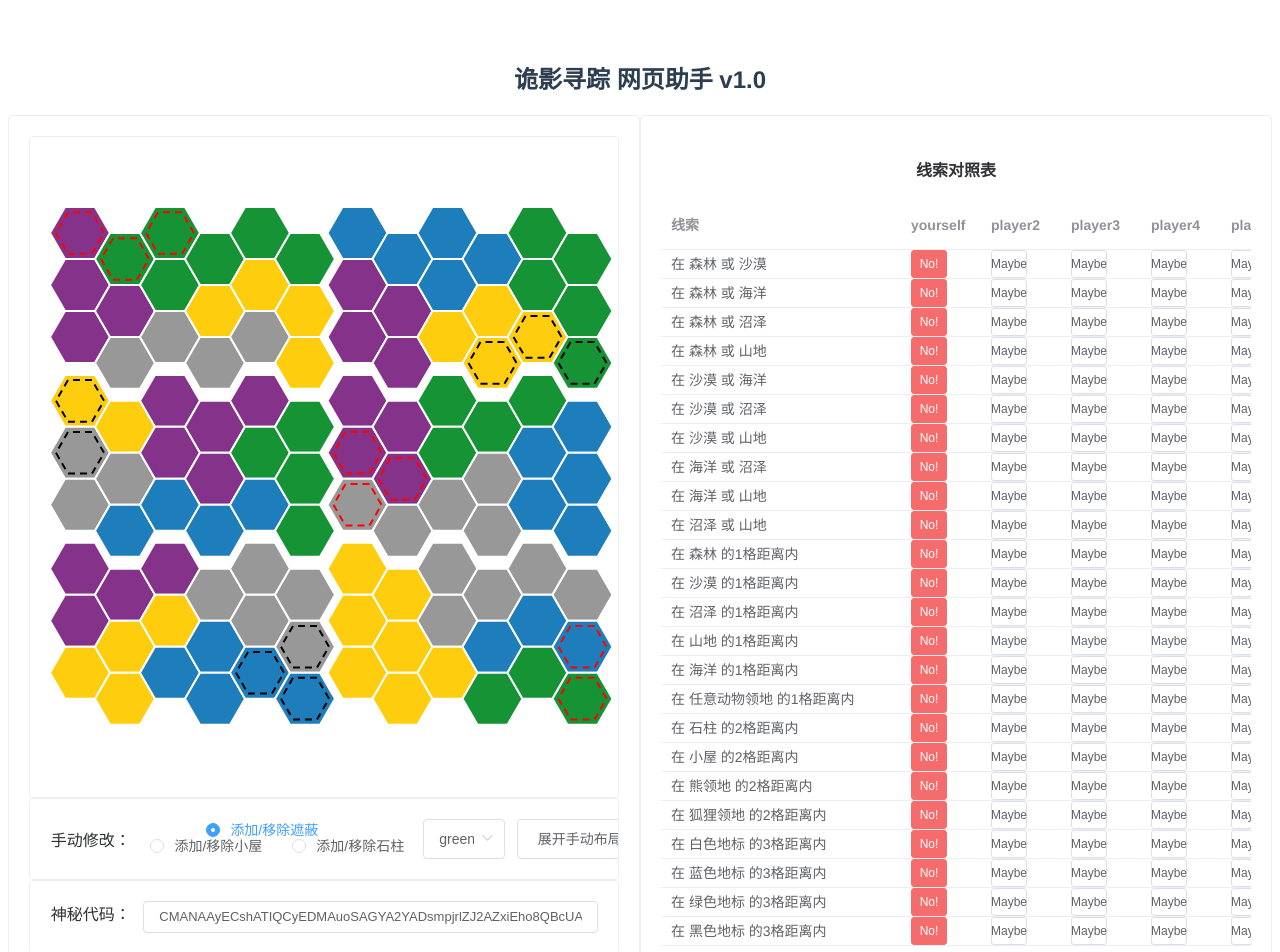
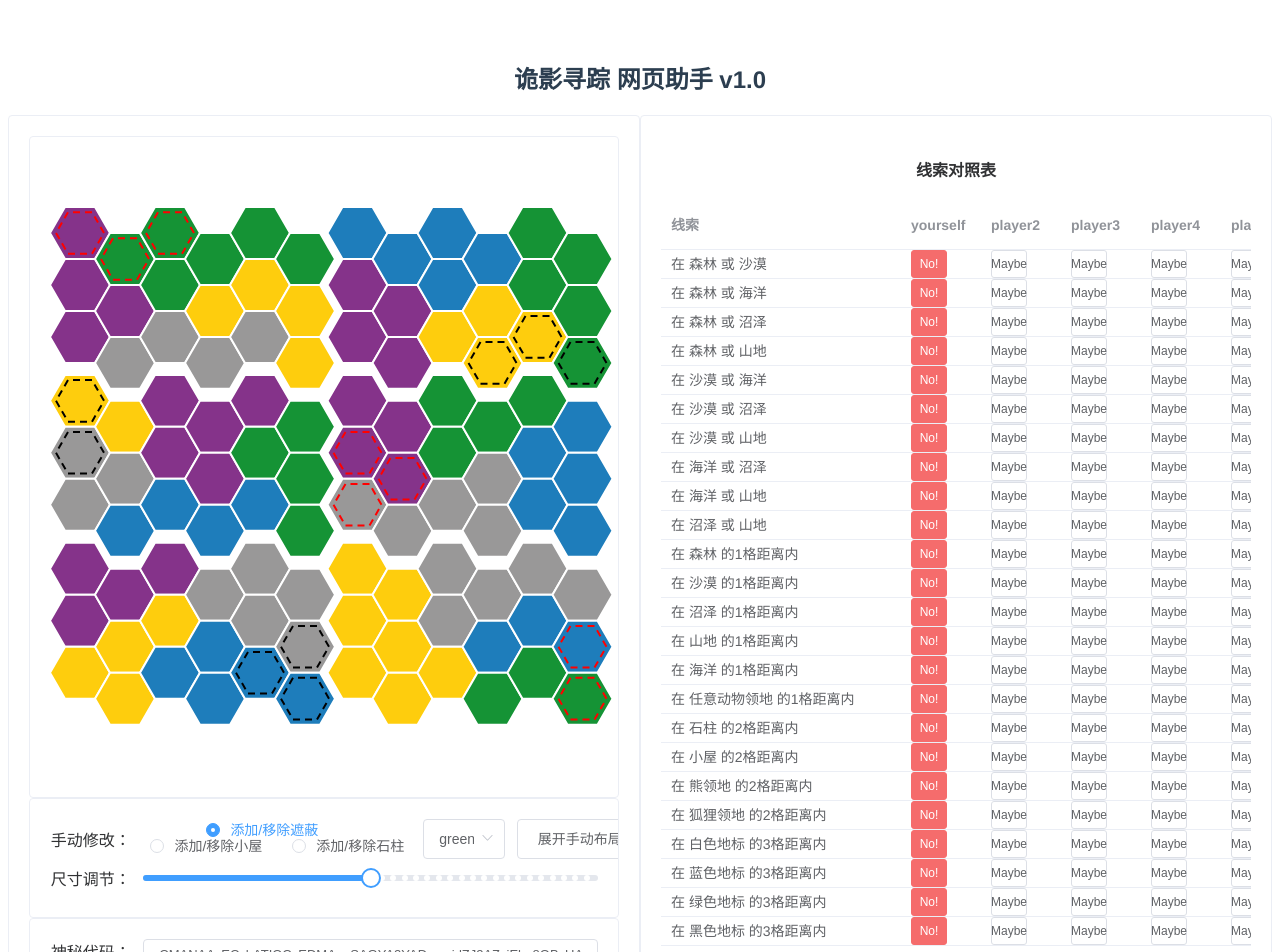
Before and after one commit to ygowill/cryptid_web_assistant, a Vue app: page / in a window 1280 px wide. Shown: the top 952 px of the page. Built offline with nearby package versions, Linux system fonts and the light colour scheme.

Commit message:
feat: add map zoom

```diff
--- a/src/components/Cryptid.vue
+++ b/src/components/Cryptid.vue
@@ -37,6 +37,20 @@
                 <el-button @click="handleManualConfig">
                   {{ this.manual_config_tip }}
                 </el-button>
+              </el-col>
+            </el-row>
+            <el-row :gutter="12" type="flex" justify="center" align="middle">
+              <el-col :span="4">
+                尺寸调节：
+              </el-col>
+              <el-col :span="20">
+                <el-slider
+                    v-model="r"
+                    :min="10"
+                    :max="50"
+                    @change="handleRchange"
+                    show-stops>
+                </el-slider>
               </el-col>
             </el-row>
           </el-card>
@@ -869,6 +883,13 @@ export default {
         }
       }
     },
+    handleRchange() {
+      let canvas = document.getElementById('canvas')
+      const w = canvas.width;
+      const h = canvas.height;
+      this.ctx.clearRect(0, 0, w, h);
+      this.regenerateMap();
+    }
   },
 }
 </script>
```
